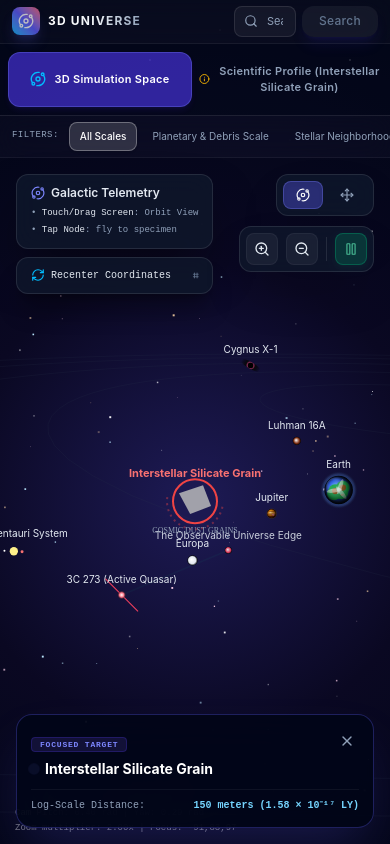
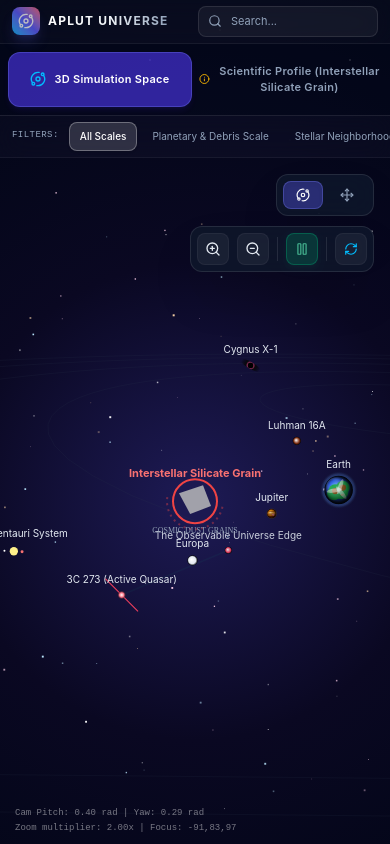
Before and after one commit to Aplut0006/3D-Universe-Simulator, a React (Vite) app: page / in a window 390 px wide. Built offline with nearby package versions, Linux system fonts and the light colour scheme.

Commit message:
refactor: rebrand to Aplut 3D Universe Simulator
Update branding across the application, improve header layout responsiveness, and add a quick-recenter button to the telemetry HUD.

```diff
--- a/index.html
+++ b/index.html
@@ -3,7 +3,7 @@
   <head>
     <meta charset="UTF-8" />
     <meta name="viewport" content="width=device-width, initial-scale=1.0" />
-    <title>My Google AI Studio App</title>
+    <title>Aplut 3D Universe Simulator</title>
   </head>
   <body>
     <div id="root"></div>
--- a/metadata.json
+++ b/metadata.json
@@ -1,5 +1,5 @@
 {
-  "name": "3D Universe Simulator",
+  "name": "Aplut 3D Universe Simulator",
   "description": "An interactive 3D universe simulator enabling user-driven cosmic exploration, celestial search, logarithmic distance visualization, and dynamic AI-powered scientific descriptions.",
   "requestFramePermissions": [],
   "majorCapabilities": [
--- a/src/App.tsx
+++ b/src/App.tsx
@@ -155,20 +155,20 @@ export default function App() {
 
       {/* 1. Header Navigation Bar */}
       <header className="frosted-glass-header px-3 py-1.5 md:px-6 md:py-3 flex flex-row justify-between items-center gap-2 z-20" id="app-header">
-        <div className="flex items-center gap-2">
+        <div className="flex items-center gap-2 shrink-0">
           <div className="w-7 h-7 md:w-10 md:h-10 bg-gradient-to-tr from-sky-400 via-indigo-500 to-rose-400 rounded-lg md:rounded-xl flex items-center justify-center shadow-lg shadow-indigo-500/25 animate-pulse" id="header-logo">
             <Orbit className="w-4 h-4 md:w-6 md:h-6 text-white" />
           </div>
-          <div>
-            <h1 className="text-xs xs:text-sm md:text-lg font-bold tracking-widest text-transparent bg-clip-text bg-gradient-to-r from-white via-slate-100 to-slate-400" id="header-title">
-              3D UNIVERSE<span className="hidden sm:inline"> SIMULATOR</span>
+          <div className="min-w-0">
+            <h1 className="text-xs xs:text-sm md:text-lg font-bold tracking-widest text-transparent bg-clip-text bg-gradient-to-r from-white via-slate-100 to-slate-400 truncate" id="header-title">
+              APLUT UNIVERSE<span className="hidden sm:inline"> SIMULATOR</span>
             </h1>
             <p className="hidden xs:block text-[8px] md:text-[10px] font-mono text-slate-400 tracking-wider">LOGARITHMIC SCALE EXPLORER</p>
           </div>
         </div>
 
         {/* Search Engine & Form */}
-        <form onSubmit={handleSearch} className="relative w-36 xs:w-48 sm:w-64 md:w-full md:max-w-md flex gap-1.5 animate-fade-in" id="search-form">
+        <form onSubmit={handleSearch} className="relative flex-1 max-w-[180px] xs:max-w-[240px] sm:max-w-xs md:max-w-md flex gap-1.5 animate-fade-in" id="search-form">
           <div className="relative flex-1">
             <input
               type="text"
@@ -236,7 +236,7 @@ export default function App() {
           <button
             type="submit"
             disabled={!searchQuery.trim()}
-            className="bg-indigo-600/65 hover:bg-indigo-500/80 border border-indigo-400/20 disabled:bg-white/5 disabled:text-slate-500 disabled:border-transparent text-white text-xs px-4 rounded-xl font-medium tracking-wide transition-all flex items-center gap-1.5 shadow-lg shadow-indigo-600/10 cursor-pointer disabled:cursor-not-allowed"
+            className="hidden sm:flex bg-indigo-600/65 hover:bg-indigo-500/80 border border-indigo-400/20 disabled:bg-white/5 disabled:text-slate-500 disabled:border-transparent text-white text-xs px-4 rounded-xl font-medium tracking-wide transition-all flex items-center gap-1.5 shadow-lg shadow-indigo-600/10 cursor-pointer disabled:cursor-not-allowed shrink-0"
             id="btn-search-trigger"
           >
             Search
@@ -349,7 +349,7 @@ export default function App() {
             {/* Selected Object Target HUD for mobile & desktop overview */}
             {selectedObject && (
               <div
-                className="absolute bottom-4 left-4 right-4 sm:left-auto sm:right-4 bg-slate-950/90 border border-indigo-500/30 backdrop-blur-xl p-3.5 rounded-2xl shadow-2xl shadow-indigo-500/20 max-w-sm flex flex-col gap-2.5 animate-fade-in z-20 pointer-events-auto"
+                className="hidden sm:flex absolute bottom-4 left-4 right-4 sm:left-auto sm:right-4 bg-slate-950/90 border border-indigo-500/30 backdrop-blur-xl p-3.5 rounded-2xl shadow-2xl shadow-indigo-500/20 max-w-sm flex-col gap-2.5 animate-fade-in z-20 pointer-events-auto"
                 id="selected-target-hud"
               >
                 <div className="flex justify-between items-start">
--- a/src/components/CosmicCanvas.tsx
+++ b/src/components/CosmicCanvas.tsx
@@ -1512,7 +1512,7 @@ export default function CosmicCanvas({
       />
 
       {/* Embedded Navigation Telemetry HUD */}
-      <div className="absolute top-4 left-4 flex flex-col gap-2 pointer-events-none max-w-[200px] xs:max-w-xs" id="canvas-overlay-controls">
+      <div className="hidden sm:flex absolute top-4 left-4 flex-col gap-2 pointer-events-none max-w-[200px] xs:max-w-xs" id="canvas-overlay-controls">
         <div className="bg-slate-900/85 border border-white/10 backdrop-blur-md px-3.5 py-2.5 rounded-xl pointer-events-auto shadow-2xl shadow-black/50">
           <p className="text-xs text-slate-200 font-semibold mb-1.5 flex items-center gap-1.5">
             <Orbit className="w-3.5 h-3.5 text-indigo-400" />
@@ -1609,6 +1609,18 @@ export default function CosmicCanvas({
           >
             {isAutoOrbit ? <Pause className="w-3.5 h-3.5 animate-pulse" /> : <Play className="w-3.5 h-3.5" />}
           </button>
+
+          <div className="w-[1px] h-6 bg-white/10" />
+
+          {/* Compact Recenter Coordinates Action for mobile and quick use */}
+          <button
+            onClick={handleReset}
+            className="w-8 h-8 flex items-center justify-center rounded-lg bg-white/5 hover:bg-white/10 text-slate-200 hover:text-white transition-all cursor-pointer border border-white/5"
+            title="Recenter Coordinates"
+            id="btn-recenter-compact"
+          >
+            <RefreshCw className="w-3.5 h-3.5 text-sky-400" />
+          </button>
         </div>
 
         {/* Directional D-Pad Navigation Console */}
```
